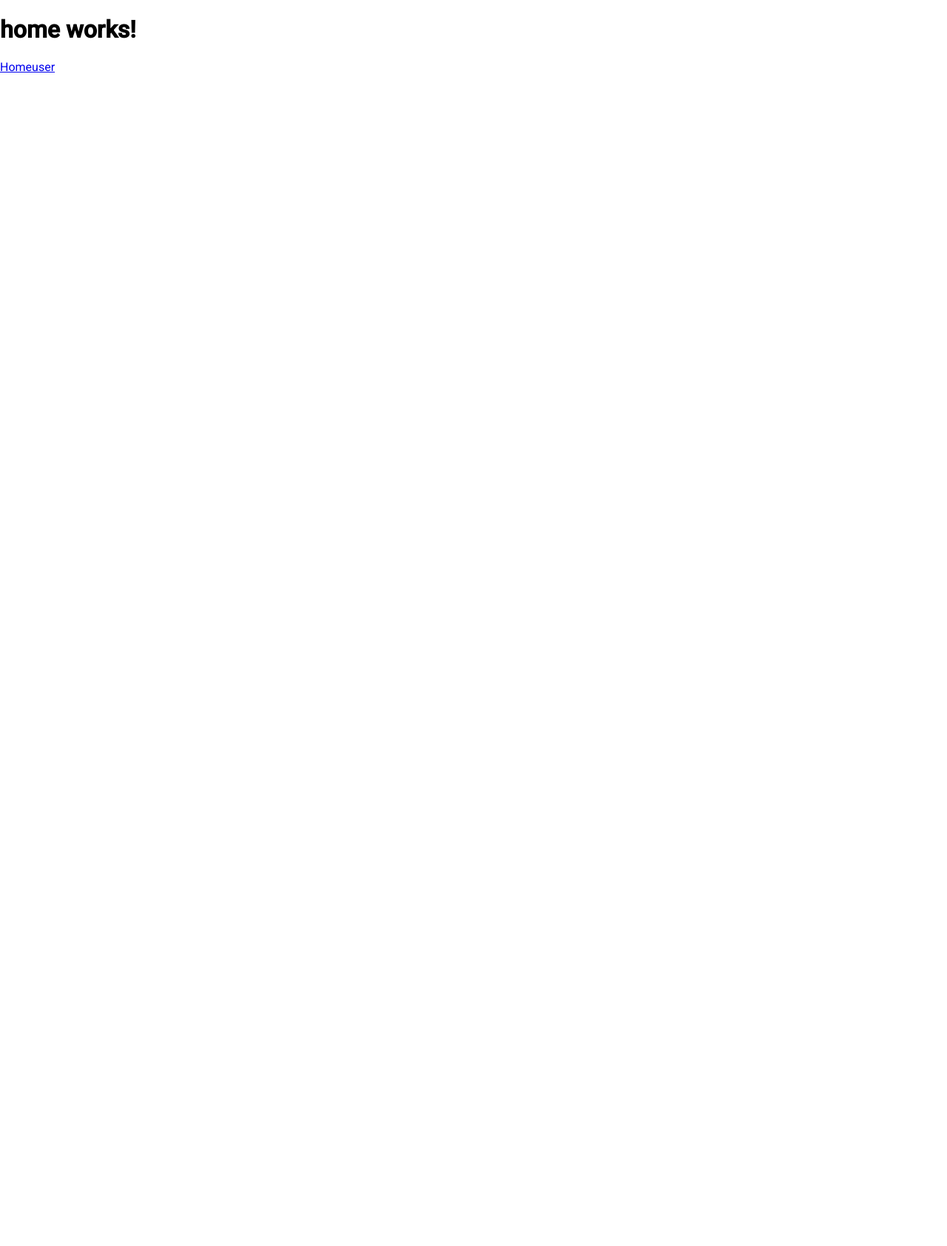
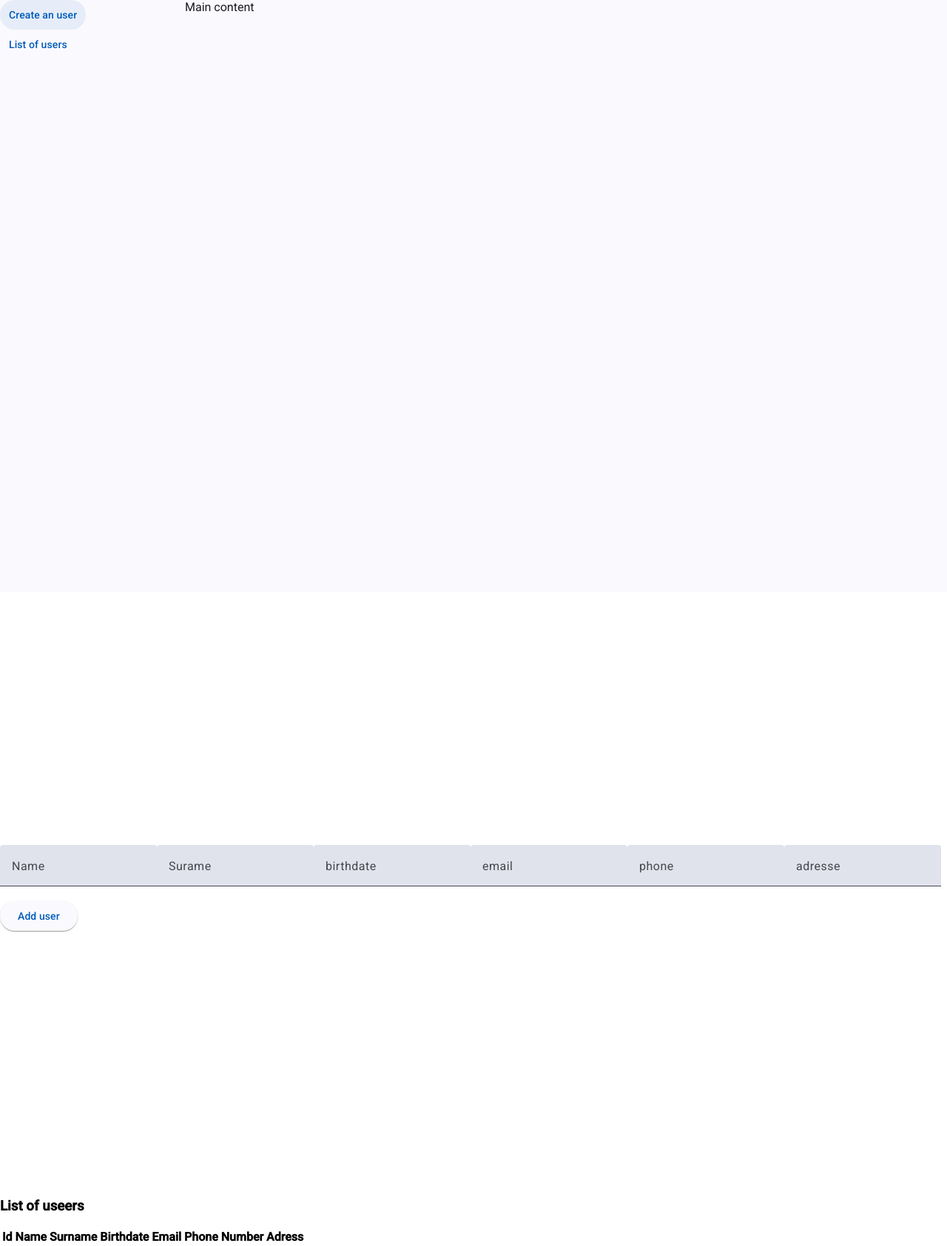
Before and after one commit to cpp-archer/AngularProject, an Angular app: page / in a window 1280 px wide. Shown: the whole page at 74% size. Before the commit the page ends 821 px from the top, so only its background shows below. Built offline with nearby package versions, Linux system fonts and the light colour scheme.

Commit message:
pitie ca remarche...

```diff
--- a/src/app/app.component.html
+++ b/src/app/app.component.html
@@ -1 +1,3 @@
-<router-outlet></router-outlet>
+<app-home/>
+<app-user/>
+<app-user-list/>
--- a/src/app/app.component.ts
+++ b/src/app/app.component.ts
@@ -1,26 +1,23 @@
 import { Component } from '@angular/core';
 import { RouterOutlet } from '@angular/router';
 import { UserComponent } from "./user/user.component";
-import { FormControl, FormGroup } from '@angular/forms';
-import { MatInputModule } from '@angular/material/input';
-import { MatFormField } from '@angular/material/input';
-import{FormsModule} from '@angular/forms';
 import { HomeComponent } from "./home/home.component";
+import { UserListComponent } from "./user-list/user-list.component";
 @Component({
   selector: 'app-root',
-  imports: [RouterOutlet, UserComponent, HomeComponent],
+  imports: [UserComponent, HomeComponent, UserListComponent],
   templateUrl: './app.component.html',
   styleUrl: './app.component.css'
 })
 export class AppComponent {
   title = 'AngularProject';
 
-  userForm:FormGroup = new FormGroup({
-    name: new FormControl(''),
-    surname: new FormControl(''),
-    birthdate: new FormControl(''),
-    email: new FormControl(''),
-    phone: new FormControl(''),
-    adresse: new FormControl('')
-  })
+  // userForm:FormGroup = new FormGroup({
+  //   name: new FormControl(''),
+  //   surname: new FormControl(''),
+  //   birthdate: new FormControl(''),
+  //   email: new FormControl(''),
+  //   phone: new FormControl(''),
+  //   adresse: new FormControl('')
+  // })
 }
--- a/src/app/home/home.component.css
+++ b/src/app/home/home.component.css
@@ -0,0 +1,7 @@
+.example-container {
+    height: 100vh; /* occupe toute la hauteur de la fenêtre */
+  }
+
+  mat-drawer {
+    width: 250px; /* largeur fixe pour la barre latérale */
+  }
--- a/src/app/home/home.component.html
+++ b/src/app/home/home.component.html
@@ -1,5 +1,7 @@
-<h1>home works!</h1>
-<nav>
-  <a routerLink="/">Home</a>
-    <a routerLink="/user">user</a>
-</nav>
+<mat-drawer-container class="example-container">
+  <mat-drawer mode="side" opened>
+    <button mat-button>Create an user</button><br>
+     <button mat-button>List of users</button>
+  </mat-drawer>
+  <mat-drawer-content>Main content</mat-drawer-content>
+</mat-drawer-container>
--- a/src/app/home/home.component.ts
+++ b/src/app/home/home.component.ts
@@ -1,10 +1,11 @@
 import { Component } from '@angular/core';
 import { MatButton, MatButtonModule } from '@angular/material/button';
 import { RouterModule } from '@angular/router';
+import { MatSidenavModule } from '@angular/material/sidenav';
 
 @Component({
   selector: 'app-home',
-  imports: [RouterModule,MatButtonModule],
+  imports: [RouterModule,MatButtonModule,MatSidenavModule],
   templateUrl: './home.component.html',
   styleUrl: './home.component.css'
 })
--- /dev/null
+++ b/src/app/user-list/user-list.component.html
@@ -0,0 +1,29 @@
+<div class="userTable">
+    <h3>List of useers</h3>
+    <table>
+      <thead>
+        <tr>
+          <th>Id</th>
+          <th>Name</th>
+          <th>Surname</th>
+          <th>Birthdate</th>
+          <th>Email</th>
+          <th>Phone Number</th>
+          <th>Adress</th>
+        </tr>
+      </thead>
+      <tbody>
+        <tr *ngFor="let user of users">
+          <td>{{ user.id }}</td>
+          <td>{{ user.name }}</td>
+          <td>{{ user.surname }}</td>
+          <td>{{ user.birthdate }}</td>
+          <td>{{ user.email }}</td>
+          <td>{{ user.phone }}</td>
+          <td>{{ user.adresse }}</td>
+          <td><button type="button" ng-click="editUser(user)">Edit</button></td>
+        </tr>
+      </tbody>
+    </table>
+
+  </div>
--- /dev/null
+++ b/src/app/user-list/user-list.component.ts
@@ -0,0 +1,19 @@
+import { Component, OnInit} from '@angular/core';
+import { CommonModule } from '@angular/common';
+import { UserComponent } from '../user/user.component';
+
+@Component({
+  selector: 'app-user-list',
+  imports: [CommonModule],
+  templateUrl: './user-list.component.html',
+  styleUrl: './user-list.component.css'
+})
+export class UserListComponent {
+  users: any[] = [];
+
+  ngOnInit() {
+    this.users = UserComponent.usersArray; // get the static shared users
+    console.log(this.users);
+  }
+
+}
--- a/src/app/user/user.component.html
+++ b/src/app/user/user.component.html
@@ -12,7 +12,7 @@
 
     </form>
 </div>
-
+<!--
  <div class="userTable">
     <h3>List of useers</h3>
     <table>
@@ -42,6 +42,4 @@
     </table>
 
 
-
-
-  </div>
+  </div>   -->
--- a/src/app/user/user.component.ts
+++ b/src/app/user/user.component.ts
@@ -15,7 +15,7 @@ import { CommonModule } from '@angular/common';
 export class UserComponent implements OnInit {
 
   userForm!: FormGroup;
-  usersArray: any[] = []; //stock
+  static usersArray: any[] = []; //stock
   nextId: number = 1;
 
   constructor() {
@@ -38,7 +38,7 @@ export class UserComponent implements OnInit {
 });}
 ngOnchanges() {
 
-  this.userForm.patchValue(this.usersArray);
+  this.userForm.patchValue(UserComponent.usersArray);
 
 }
 
@@ -47,10 +47,10 @@ AddUser() {
   // const newUser = this.userForm.value;
   // newUser.id = this.nextId;
   console.log(newUser);
-  this.usersArray.push(newUser);
+  UserComponent.usersArray.push(newUser);
   this.userForm.reset();
   this.nextId++;
-  console.log(this.usersArray);
+  console.log(UserComponent.usersArray);
 
   };
 
```
Also changed, not shown: src/app/user-list/user-list.component.css (added), 1 other file (tests, documents, lock files or other folders).
